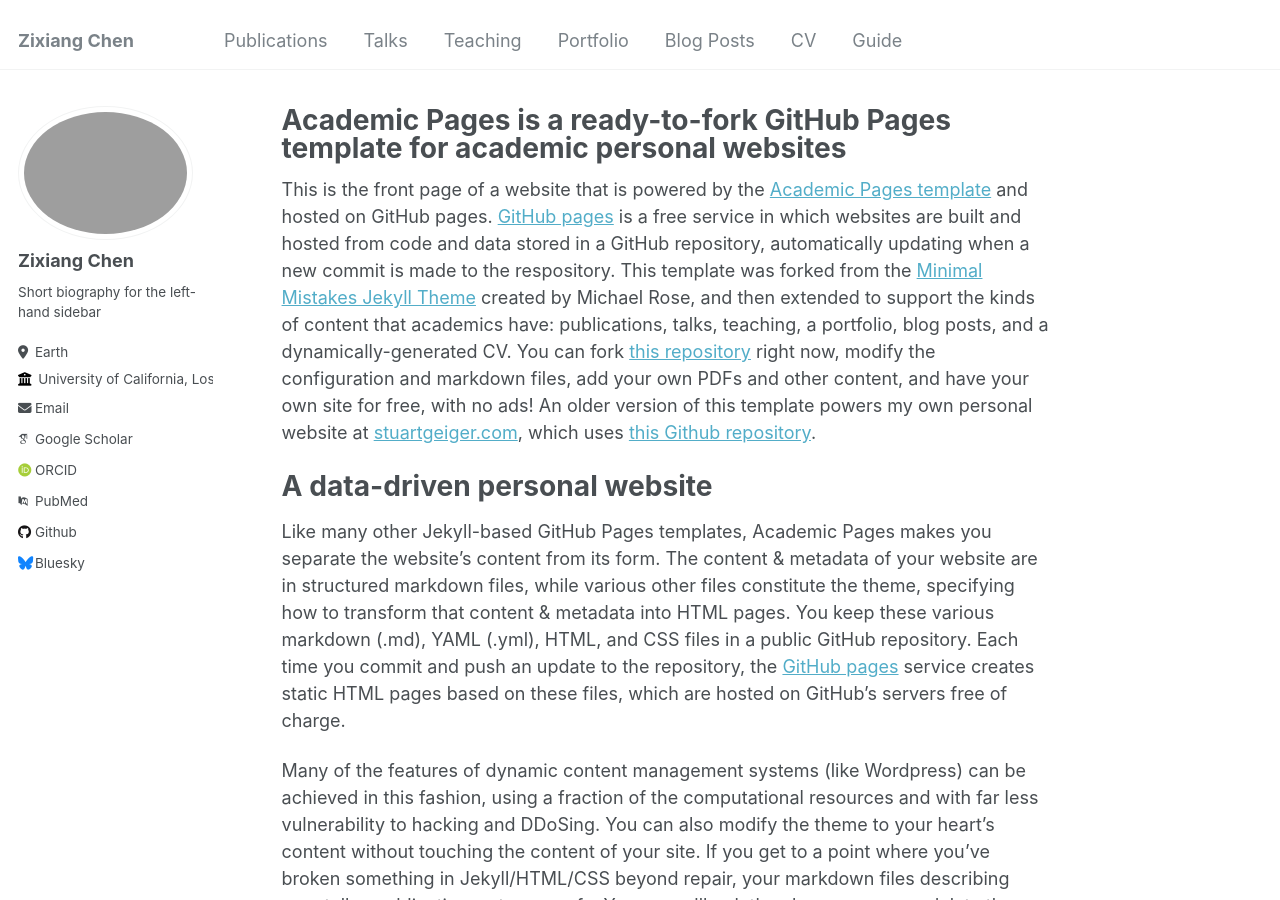
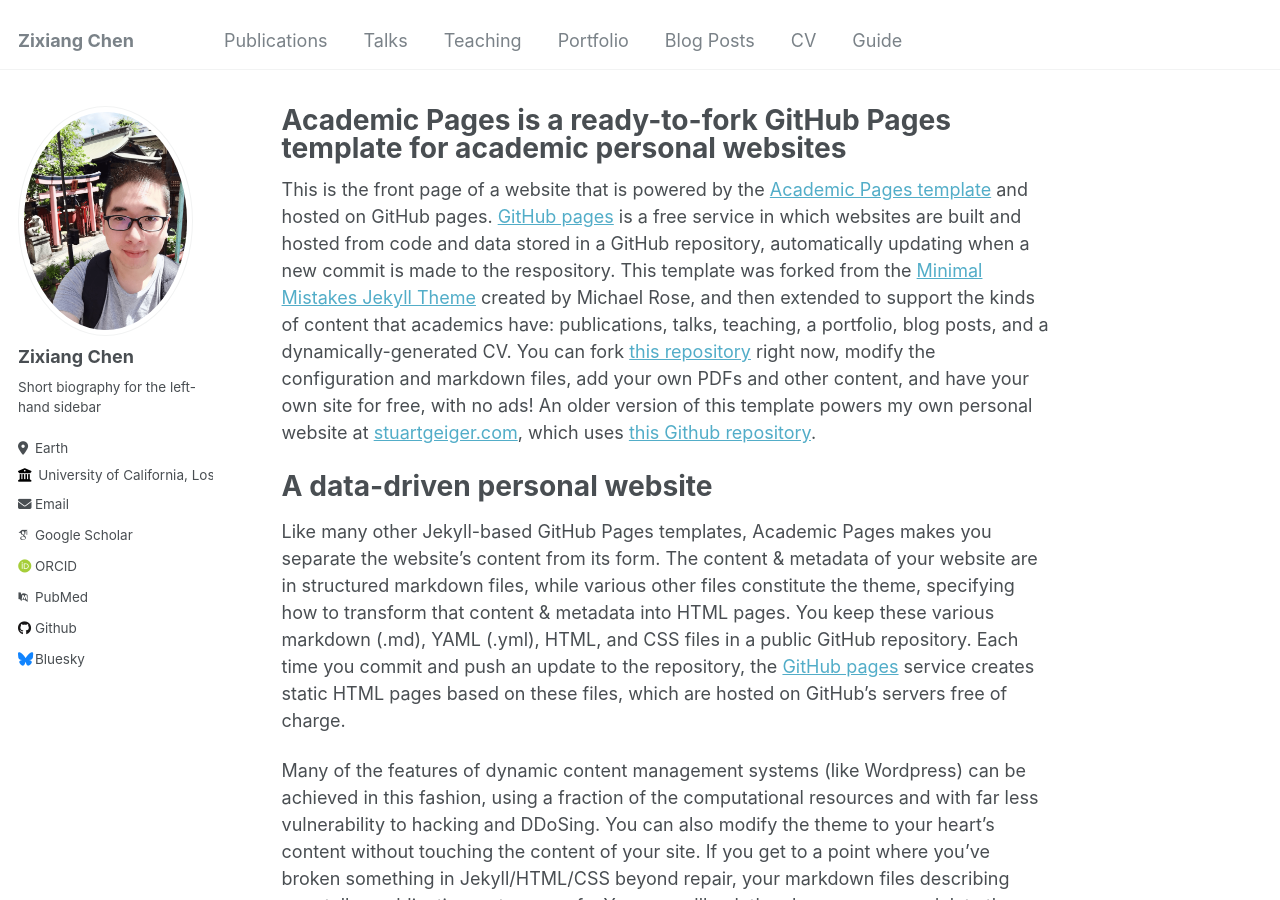
Before and after one commit to czx6858/czx6858.github.io, a Jekyll site: the page built from _pages/about.md, in a window 1280 px wide and 900 px high. Built offline with Jekyll 4.4.1, drawn with Linux system fonts in a browser that asks for light colours; some web fonts are replaced.

Commit message:
Update _config.yml

```diff
--- a/_config.yml
+++ b/_config.yml
@@ -21,7 +21,7 @@ repository               : "academicpages/academicpages.github.io"
 #               Additional customization can be done by editing /_includes/author-profile.html
 author:
   # Biographic information
-  avatar           : "zixiang_chen.jpeg"
+  avatar           : "zixiang_chen.png"
   name             : "Zixiang Chen"
   pronouns         : # example: "she/her"
   bio              : "Short biography for the left-hand sidebar"
```
